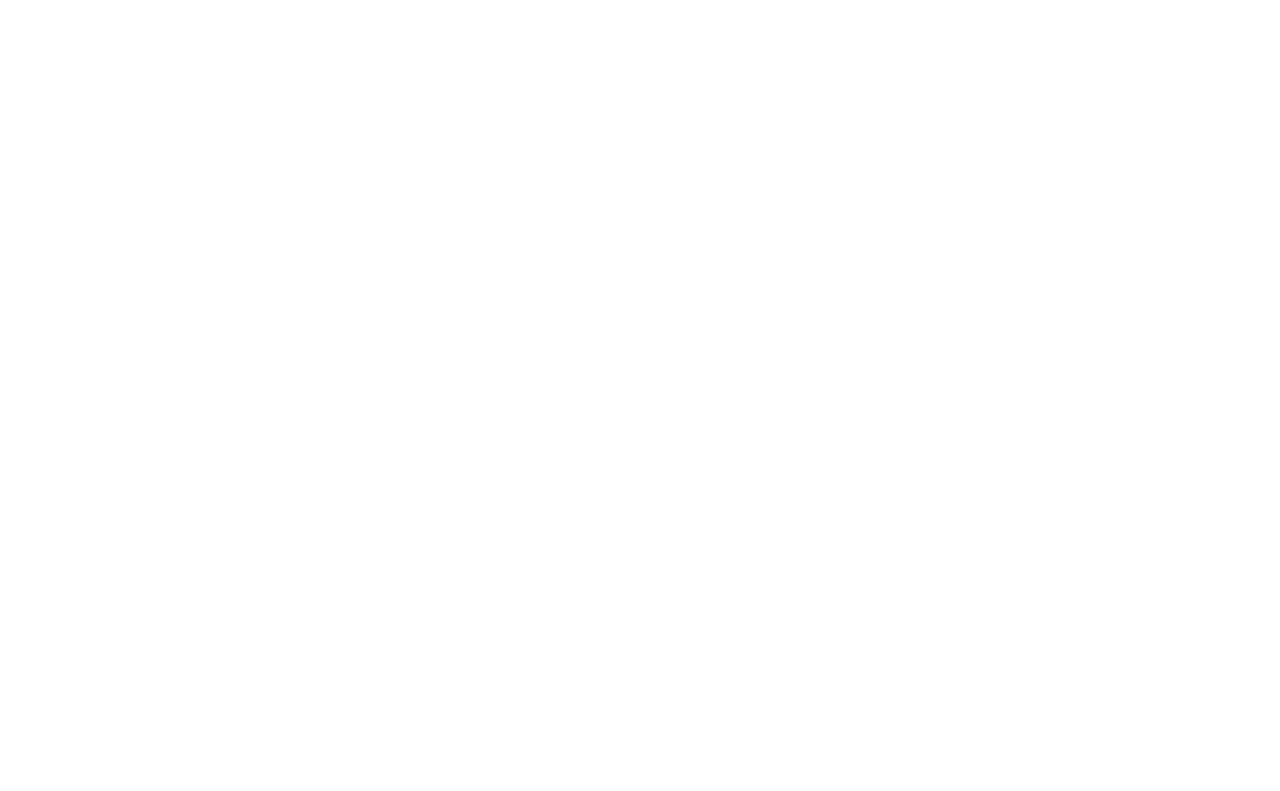
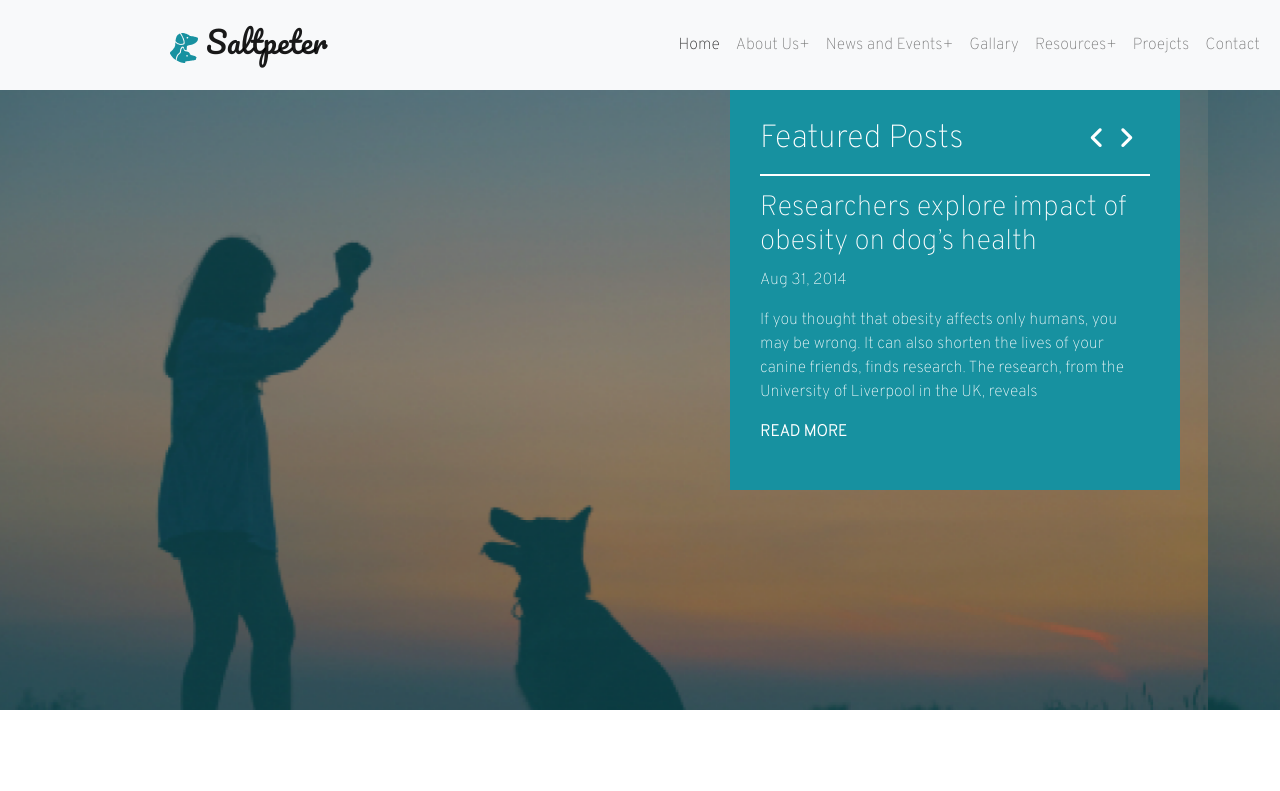
Before and after one commit to Bikesh1211/yipl-frontend-challenge, a plain HTML site: page index.html in a window 1280 px wide. Drawn offline with nearby package versions, Linux system fonts and the light colour scheme.

Commit message:
home page update

```diff
--- a/index.html
+++ b/index.html
@@ -4,12 +4,89 @@
     <meta charset="UTF-8">
     <meta http-equiv="X-UA-Compatible" content="IE=edge">
     <meta name="viewport" content="width=device-width, initial-scale=1.0">
+    <!-- Bootstrap 5 CDN -->
+    <link href="https://cdn.jsdelivr.net/npm/bootstrap@5.1.3/dist/css/bootstrap.min.css" rel="stylesheet">
+    <!-- Bootstrap 5 CDN ends -->
+
+    <!-- Fontawesome -->
+    <link rel="stylesheet" href="https://cdnjs.cloudflare.com/ajax/libs/font-awesome/6.0.0/css/all.min.css"/>
+    <!-- Fontawesome -->
+
     <link rel="stylesheet" href="style.css">
     <title>yipl-frontend-challenge</title>
 </head>
 <body>
+    <nav class="navbar navbar-expand-lg navbar-light bg-light">
+        <div class="container-fluid">
+          <a class="navbar-brand" href="#"><img src="img/logo.png" alt="logo"> Saltpeter</a>
+          <button class="navbar-toggler" type="button" data-bs-toggle="collapse" data-bs-target="#navbarNavAltMarkup" aria-controls="navbarNavAltMarkup" aria-expanded="false" aria-label="Toggle navigation">
+            <span class="navbar-toggler-icon"></span>
+          </button>
+          <div class="collapse navbar-collapse" id="navbarNavAltMarkup">
+            <div class="navbar-nav ms-auto">
+              <a class="nav-link active" aria-current="page" href="#">Home</a>
+              <a class="nav-link" href="#">About Us+</a>
+              <a class="nav-link" href="#">News and Events+</a>
+              <a class="nav-link" href="#">Gallary</a>
+              <a class="nav-link" href="#">Resources+</a>
+              <a class="nav-link" href="#">Proejcts</a>
+              <a class="nav-link" href="#">Contact</a>
+            </div>
+          </div>
+        </div>
+      </nav>
+
+
+      <!-- Slider -->
+
+
+      <div id="carouselExampleControls" class="carousel slide" data-bs-ride="carousel">
+        <div class="carousel-inner">
+          <div class="carousel-item active">
+            <img src="img/Layer 6.png" class="d-block w-100" alt="...">
+          </div>
+          <div class="carousel-item">
+            <img src="img/Layer 6.png" class="d-block w-100" alt="...">
+          </div>
+        </div>
 
 
 
+        <!-- features post -->
+        <div class="feature-post">
+            <h2>Featured Posts
+
+                    <span id="arrow-btn">
+                        <i class="fa-solid fa-angle-left"></i>
+                        &nbsp;
+                        <i class="fa-solid fa-angle-right"></i>
+                    </span>
+            </h2>
+
+            <hr>
+            <h3>
+                Researchers explore impact of obesity on dog’s health
+            </h3>
+
+            <p>Aug 31, 2014</p>
+
+            <p>
+                If you thought that obesity affects only humans, you may be wrong. It can also shorten the lives of your canine friends, finds research. The research, from the University of Liverpool in the UK, reveals
+            </p>
+
+            <p><b>READ MORE</b></p>
+        </div>
+        <!-- features post -->
+
+
+      </div>
+
+
+      <!-- Slider -->
+
+
+    <!-- Bootstrap Js -->
+    <script src="https://cdn.jsdelivr.net/npm/bootstrap@5.1.3/dist/js/bootstrap.bundle.min.js"></script>
+    <!-- Bootstrap Js -->
 </body>
 </html>
--- a/style.css
+++ b/style.css
@@ -0,0 +1,45 @@
+
+@import url('https://fonts.googleapis.com/css2?family=Overpass:wght@100&family=Pacifico&display=swap');
+
+
+body{
+    font-family: Overpass;
+}
+.navbar{
+    height: 90px;
+}
+.navbar-brand{
+    font-family: Pacifico;
+    font-size: 30px;
+    font-style: normal;
+    font-weight: 400;
+    line-height: 30px;
+    letter-spacing: 0px;
+    text-align: left;
+    margin-left: 158px;
+
+}
+.carousel-inner{
+    height: 698px;
+}
+
+.feature-post{
+    position: absolute;
+    width: 450px;
+    height: 400px;
+    right: 100px;
+    color: white;
+    top: 0;
+    background-color: #1791A0;
+    padding: 30px;
+}
+.feature-post hr{
+    height: 2px;
+    color: white;
+    opacity: 100%;
+}
+
+#arrow-btn{
+    padding-left: 120px;
+    font-size: 25px;
+}
```
Also changed, not shown: img/Layer 6.png (added), img/logo.png (added).
